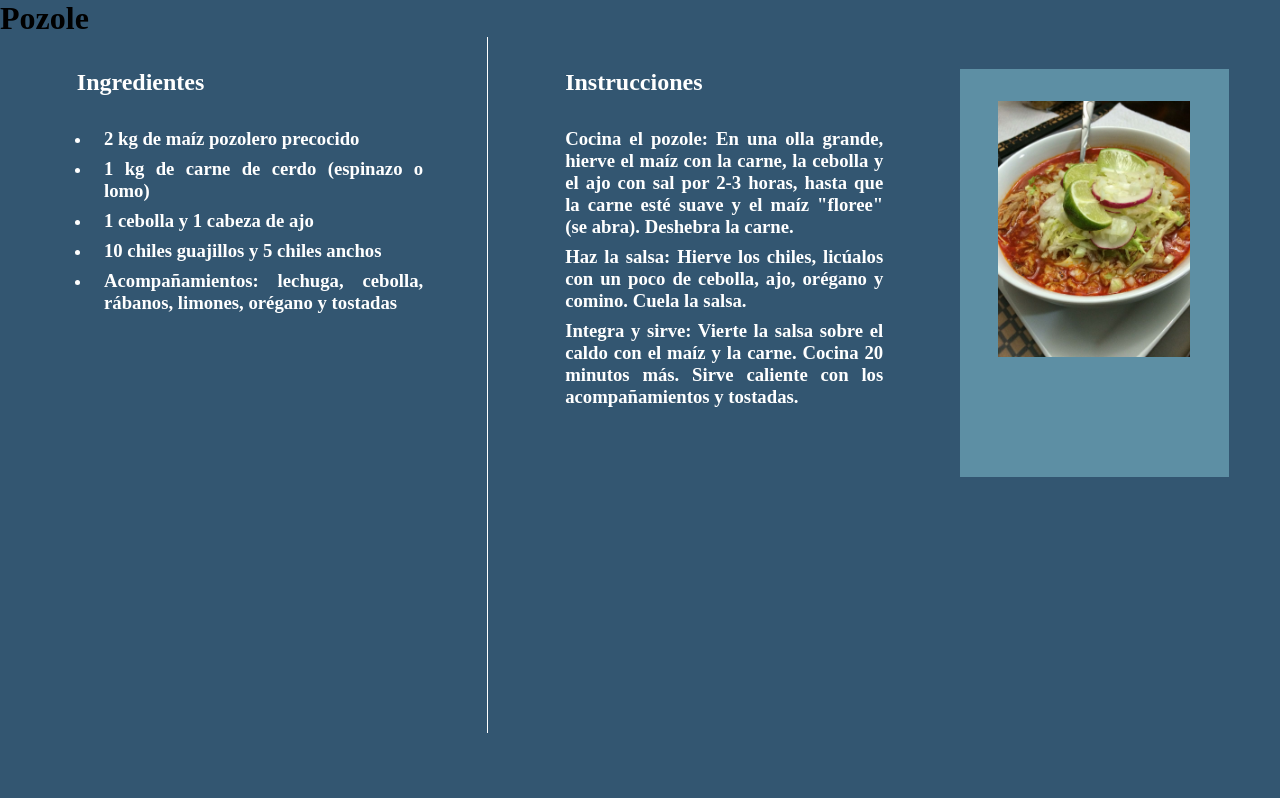
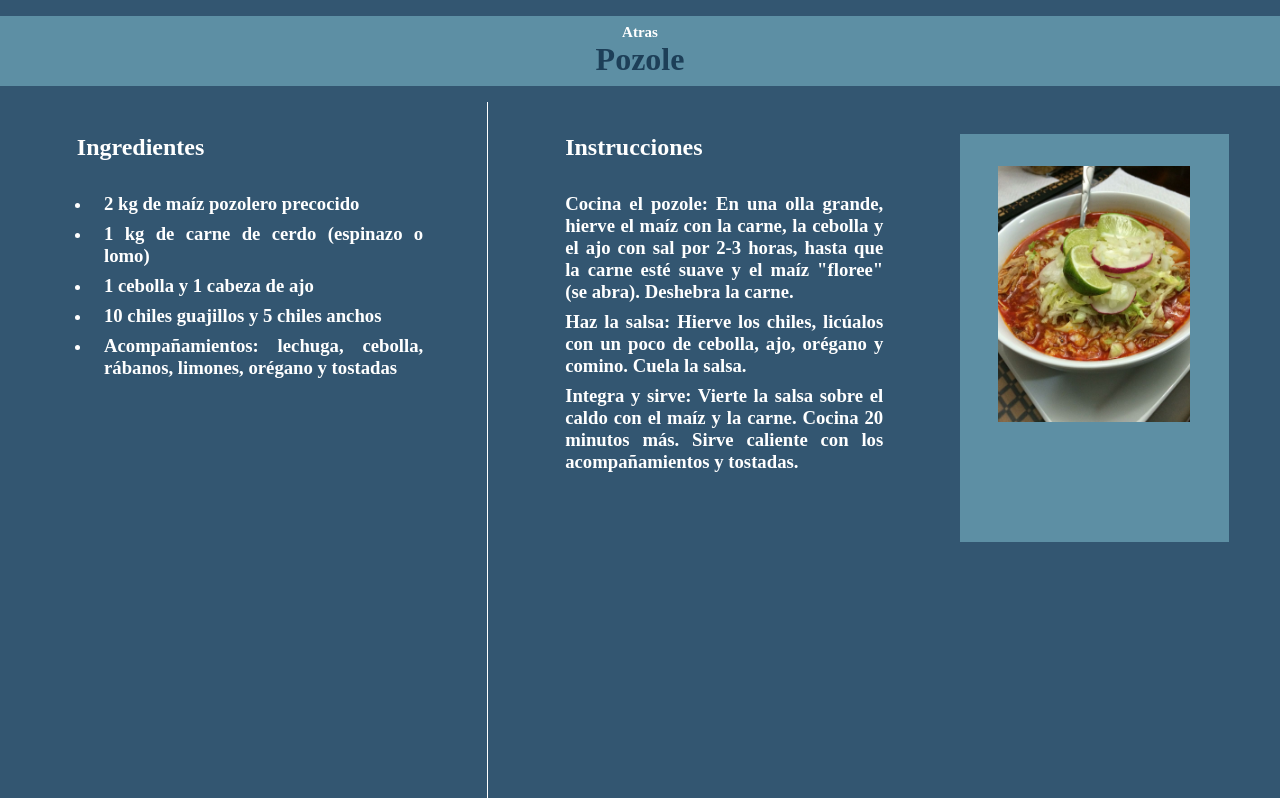
Before and after one commit to sartthw/Blog-culinario, a plain HTML site: page receta_pozole.html in a window 1280 px wide. Drawn offline with Linux system fonts and the light colour scheme.

Commit message:
receta_pozole.html

```diff
--- a/receta_pozole.html
+++ b/receta_pozole.html
@@ -254,7 +254,10 @@
 </head>
 <body>
     <main>
-    <h1>Pozole</h1>
+    <header>
+        <h1 class="h1"><a href="index.html" class="a">Atras</a><h1>
+        <h1>Pozole</h1>
+    </header>
     <section>
         <article class="article">
         <h2 class="h22">Ingredientes</h2>
```
